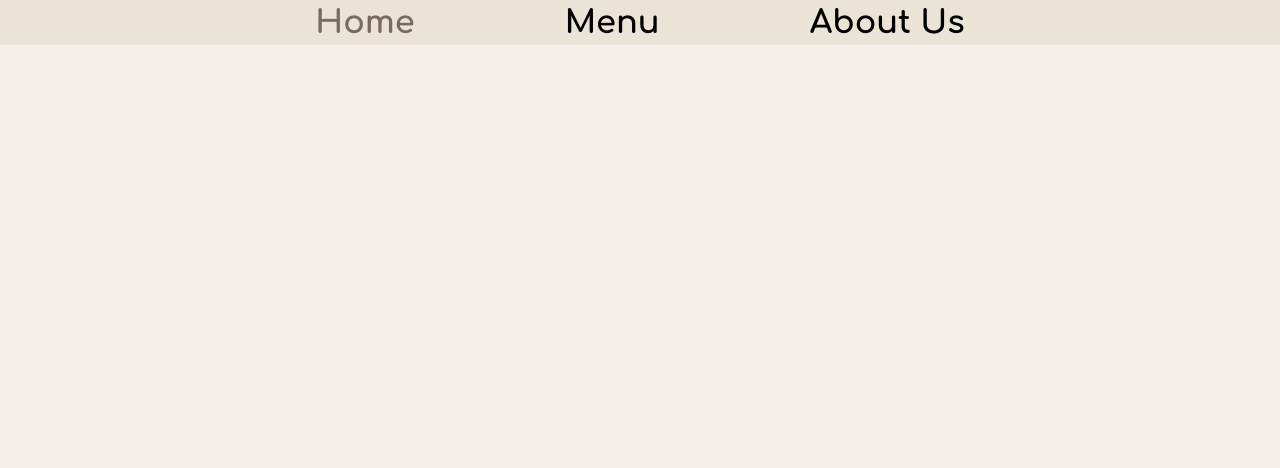
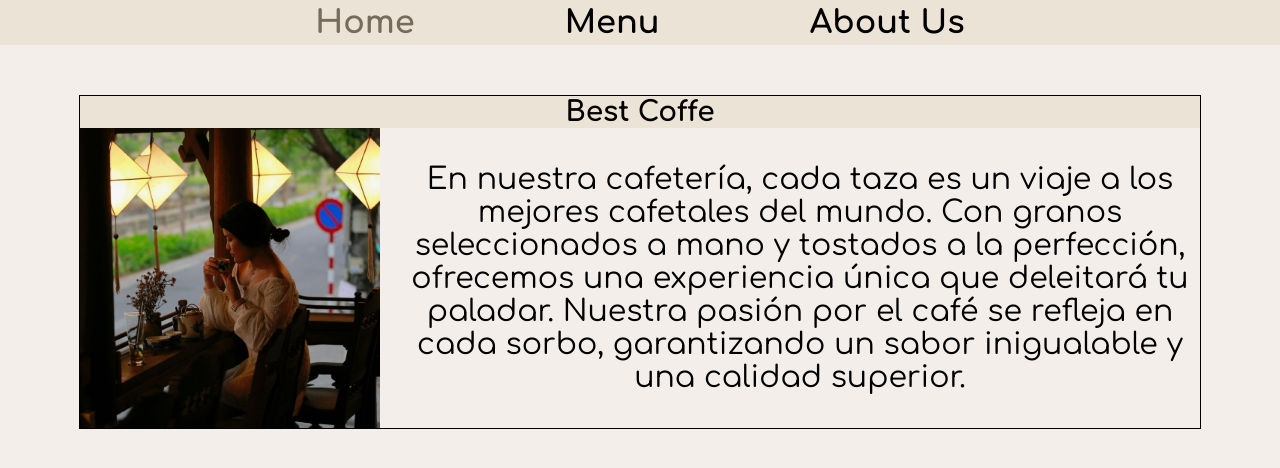
Before and after one commit to Francisrjs/web-pack-reustarant, a website built with webpack: page src/index.html in a window 1280 px wide. Both pictures are taken after a click on the link "About Us". Built offline with nearby package versions, Linux system fonts and the light colour scheme.

Commit message:
About css and js

```diff
--- a/src/home.js
+++ b/src/home.js
@@ -119,7 +119,15 @@ function MenuContent() {
 
     return homeElements;
 }
+function AboutContent(){
+    const homeElements = HomeContent();
+    homeElements.h2.innerHTML="Best Coffe";
+    homeElements.p.innerHTML="En nuestra cafetería, cada taza es un viaje a los mejores cafetales del mundo. Con granos seleccionados a mano y tostados a la perfección, ofrecemos una experiencia única que deleitará tu paladar. Nuestra pasión por el café se refleja en cada sorbo, garantizando un sabor inigualable y una calidad superior.";
+    homeElements.p.className="about";
+    homeElements.containerMain.id="aboutCart"
+    homeElements.img.src=restaurant;
+}
 
 
 
-export { HomeContent,DirectionContent,ReserveContent, TitleContent, MenuContent};
+export { HomeContent,DirectionContent,ReserveContent, TitleContent, MenuContent, AboutContent};
--- a/src/index.js
+++ b/src/index.js
@@ -3,7 +3,7 @@ console.log("hola web");
 import "./style.css";
 import "./reset.css"
 import "./menuAbout.css"
-import {DirectionContent, HomeContent,ReserveContent, TitleContent, MenuContent} from './home.js'
+import {DirectionContent, HomeContent,ReserveContent, TitleContent, MenuContent, AboutContent} from './home.js'
 import { } from "./menu.js";
 import { functionsIn, set } from "lodash";
 function clearContent(){
@@ -38,6 +38,7 @@ function setupNav(){
     const about= document.getElementById("about");
     about.addEventListener("click", ()=>{
         clearContent();
+        AboutContent();
         console.log("about");
     })
 
--- a/src/menuAbout.css
+++ b/src/menuAbout.css
@@ -8,7 +8,14 @@
 }
 .menu{
     text-align: center;
-
     font-size: 35px;
-
 }
+#aboutCart{
+    width: 70em;
+    align-items: center;
+    margin-top: 50px;
+}
+.about{
+    text-align: center;
+    font-size: 30px;
+}
```
